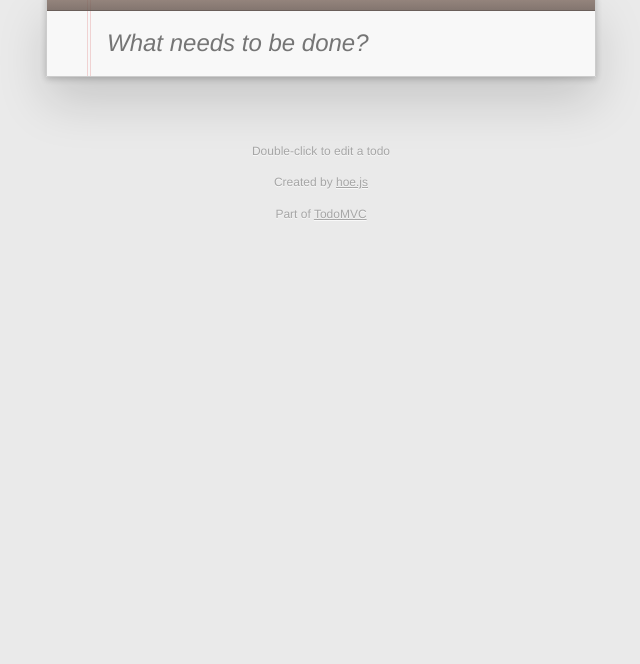
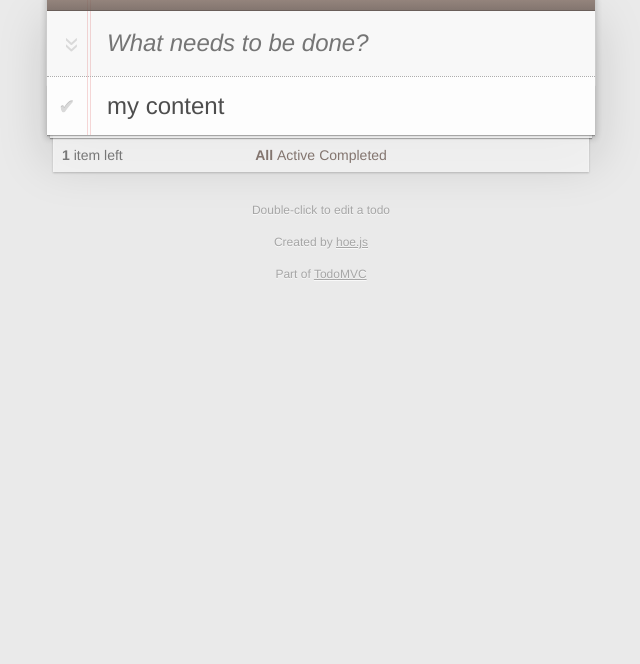
Before and after one commit to schettino72/hoe.js, a plain HTML site: page sample_todomvc/index.html in a window 1280 px wide. Shown: the part 136-800 px from the top of the page, without its empty margins (319-959 px from the left). Drawn offline with Linux system fonts and the light colour scheme.

Commit message:
todomvc using hoe.Component

```diff
--- a/sample_todomvc/app.js
+++ b/sample_todomvc/app.js
@@ -35,13 +35,24 @@
 	// An item has 3 properties: `id`, `title` and `completed`.
 	// The TodoItem is created inheriting from `hoe.Type` so
 	// it has some extra features.
-	var TodoItem = hoe.Type( function( id, title, completed ) {
-		this.id = id;
-		this.title = title;
-		this.completed = completed;
+	var TodoItem = hoe.Component( 'todo-item', function (args){
+		if (!this.__loaded_html__){
+			this.$ele = $(this);
+			this.id = args.id
+			this.title = args.title
+			this.completed = args.completed
+		}
+		this.render()
 	});
 
-	// ### render
+	TodoItem.from_html = function(){
+		this.$ele = $(this);
+		this.id = this.$ele.attr('id');
+		this.title = this.$ele.text();
+		this.completed = this.$ele.attr('completed') == true;
+		this.$ele.empty();
+	}
+
 	// `hoe.js` approach is that HTML for "widgets" should be created
 	// directly by javascript.
 	//
@@ -54,7 +65,7 @@
 	// Creating HTML from js lets us simplify by keeping all the code in a single
 	// location and avoid problems like referencing elements by name that might
 	// have changed, have a typo or are simply hard to locate.
-	TodoItem.prototype.render = function() {
+	TodoItem.render = function() {
 		// * create the _input_ element for the checkbox calling the function
 		//	 with the tag name
 		// * HTML attributes are passed as plain objects
@@ -98,7 +109,9 @@
 		// as event handler, here we just pass a reference to the TodoItem
 		// being deleted.
 		var $button = button({ 'class': 'destroy' });
-		this.listen( $button, 'click', function(){ this.fire('delete', this); } );
+		this.listen( $button, 'click', function(){
+			this.fire('delete', this);
+		} );
 
 		// Here we create the _input_ element to be used when the title
 		// of the TodoItem is being edited.
@@ -111,10 +124,10 @@
 		// HTML attributes, DOM elements are appended to the content.
 		// You can pass as many arguments as you wish.
 		var $view = div( {'class': 'view'}, this.$checkbox, this.$label, $button );
-		this.$ele = li( $view, this.$input );
+		this.$ele.append( $view, this.$input );
 
 		// And finally set a class to apply a CSS style.
-		return this.$ele.toggleClass( 'completed', this.completed );
+		this.$ele.css('display', 'block').toggleClass( 'completed', this.completed );
 	};
 
 	// ### Event handlers
@@ -122,13 +135,13 @@
 	//
 	// `startEdit` will display the input element (done through CSS,
 	// so just change the `class` attribute).
-	TodoItem.prototype.startEdit = function() {
+	TodoItem.startEdit = function() {
 		this.$ele.addClass( 'editing' );
 		this.$input.focus();
 	};
 
 	// `updateTitle` when finished editing.
-	TodoItem.prototype.updateTitle = function( e ){
+	TodoItem.updateTitle = function( e ){
 		if ( e.type === 'blur' || e.keyCode === ENTER_KEY ) {
 			// update the Object property
 			this.title = $.trim( this.$input.val() );
@@ -146,7 +159,7 @@
 	// `toggleCompleted`, about the same steps.
 	// Update the object property, update the UI and trigger an event to
 	// notify the container.
-	TodoItem.prototype.toggleCompleted = function() {
+	TodoItem.toggleCompleted = function() {
 		this.completed = this.$checkbox.prop( 'checked' );
 		this.$ele.toggleClass( 'completed' );
 		this.fire( 'toggle', this );
@@ -158,7 +171,7 @@
 	// The constructor defines the object properties, the initial data
 	// is loaded from LocalStorage.
 	// The URL hash can be used to set the initial "view filter".
-	var TodoApp = hoe.Type(function() {
+	var TodoApp = hoe.Component('todo-app', function() {
 		// dict of TodoItem by id
 		this.todos = {};
 		// helper to generate TodoItem id's
@@ -174,16 +187,36 @@
 
 		// Initialization: load data from LocalStorage
 		this.load();
+
+		// add elements from HTML
+		this.forEach(this.extra, function(todo_item){
+			this.addItem(todo_item);
+		});
+
+		this.updateCount();
+		if (this.num_items){
+			this.$hide_empty.show()
+		}
 		// read hash from URL to set initial filter
 		this.hashChanged();
 	});
 
+	TodoApp.from_html = function(){
+		this.extra = [];
+		var $this = $(this);
+		var that = this;
+		$('todo-item', $this).each(function (_, todo_item){
+			that.extra.push(todo_item);
+			$(todo_item).detach(); // dont remove event handlers
+		});
+	}
+
 	// ### render
 	// create HTMl elements and attach events
-	TodoApp.prototype.render = function() {
+	TodoApp.render = function() {
 		// the input element where new TodoItem can be added
 		this.$input = input({ id: 'new-todo', placeholder: 'What needs to be done?', autofocus: '' });
-		this.listen( this.$input, 'keyup', this.addItemCallback );
+		this.listen( this.$input, 'keyup', this.createItemCallback );
 
 		// checkbox to toggle all Todo's at once
 		this.$toggleAll = input({ id:'toggle-all', type:'checkbox' });
@@ -217,19 +250,21 @@
 		// creation functioins, but use an existing element.
 		// Plain objects become HTML attributes, string and other DOM
 		// elements are append to the content.
-		$( '#todoapp' ).hoe( header( {id:'header'}, h1( 'todos' ), this.$input ),
-							 this.$main.attr( 'id', 'main' ),
-							 this.$footer.attr( 'id', 'footer' ) );
+		$(this).hoe( header( {id:'header'}, h1( 'todos' ), this.$input ),
+					 this.$main.attr( 'id', 'main' ),
+					 this.$footer.attr( 'id', 'footer' ) );
+		$(this).css('display', 'block');
 
 		// Create a group of elements that will be hidden when todo list is empty.
 		this.$hide_empty = $( this.$footer ).add( this.$main ).hide();
 
 		// Attach event handler for haschange in the URL
 		this.listen($(window), 'hashchange', this.hashChanged);
+
 	};
 
 	// `render_filter` create HTML for filter options.
-	TodoApp.prototype.render_filter = function( data, path ) {
+	TodoApp.render_filter = function( data, path ) {
 		var $link = a( {href: '#/' + path }, data.title );
 		$link.toggleClass( 'selected', ( this.filter == path) );
 		this.listen( $link, 'click', function() {
@@ -241,7 +276,7 @@
 
 	// ### hashChanged
 	// Read hash from URL and apply filter
-	TodoApp.prototype.hashChanged = function() {
+	TodoApp.hashChanged = function() {
 		if ( location.hash ) {
 			this.setFilter(location.hash.substring(2));
 		}
@@ -249,7 +284,7 @@
 
 	// ### setFilter
 	// Change view to display only todo items that match the filter.
-	TodoApp.prototype.setFilter = function( path ) {
+	TodoApp.setFilter = function( path ) {
 		// uptate propery
 		this.filter = path;
 		// update UI
@@ -261,24 +296,34 @@
 		this.save();
 	};
 
+	// ### createItem
+	// Create new TodoItem and add them to the TodoApp.
+	// This is used on initialization for items read from LocalStorage
+	// and for items added through the UI.
+	TodoApp.createItem = function( id, title, completed ) {
+		var item = TodoItem.New({id:id, title:title, completed:completed});
+		this.addItem(item);
+	}
+
 	// ### addItem
 	// Adds the TodoItem to the TodoApp and renders it.
-	// This is used on initialization for items read from LocalStorage
-	// and for items added through the UI.
-	TodoApp.prototype.addItem = function( id, title, completed ) {
-		// create a new TodoItem
-		this.todos[id] = new TodoItem( id, title, completed );
+	TodoApp.addItem = function( item ) {
+		var id = item.id;
+		if (id in this.todos) return;
+		this.todos[id] = item;
 		// Attach event handlers to TodoItem events.
 		// The API is the same as used by DOM events,
 		// just pass the object as first parameter instead of
 		// a DOM element. Than comes the event name (_string_),
 		// and the callback.
-		this.listen( this.todos[id], 'delete', this.deleteItem );
+		this.listen( this.todos[id], 'delete', function(event){
+			this.deleteItem(event.detail);
+		});
 		this.listen( this.todos[id], 'toggle', this.itemToggled );
 		this.listen( this.todos[id], 'updated', this.save );
 		this.num_items += 1;
-		this.num_completed += completed ? 1 : 0;
-		this.$todoList.append( this.todos[id].render() );
+		this.num_completed += item.completed ? 1 : 0;
+		this.$todoList.append( this.todos[id] );
 		this.filterItem( this.todos[id] );
 	};
 
@@ -286,7 +331,7 @@
 	// ### updateCount
 	// Whenever an item is added or edited we need to refresh
 	// the footer displaying the summary of items/completed.
-	TodoApp.prototype.updateCount = function() {
+	TodoApp.updateCount = function() {
 		var left = this.num_items - this.num_completed;
 		var left_str = ( left == 1 ) ? ' item left' : ' items left';
 		this.$toggleAll.prop( 'checked', (this.num_completed === this.num_items) );
@@ -296,13 +341,13 @@
 		this.save();
 	};
 
-	// ### addItemCallback
+	// ### createItemCallback
 	// Called when a new TodoItem is created from the UI
-	TodoApp.prototype.addItemCallback = function( e ) {
+	TodoApp.createItemCallback = function( e ) {
 		var title = $.trim( this.$input.val() );
 		if ( e.which === ENTER_KEY && title ) {
 			var id = this.next_id++;
-			this.addItem( id, title, false );
+			this.createItem( id, title, false );
 			this.$input.val( '' );
 			this.$hide_empty.show();
 			this.updateCount();
@@ -310,33 +355,34 @@
 	};
 
 	// ### deleteItem
-	TodoApp.prototype.deleteItem = function( item ) {
-		item.$ele.remove();
+	TodoApp.deleteItem = function( item ) {
 		this.num_items -= 1;
 		this.num_completed -= item.completed ? 1 : 0;
 		if ( this.num_items === 0 ){
 			this.$hide_empty.hide();
 		}
 		delete this.todos[item.id];
+		$(item).remove();
 		this.updateCount();
 	};
 
 	// ### filterItem
 	// Apply filter to a single item setting its visibility.
-	TodoApp.prototype.filterItem = function ( item ) {
-		item.$ele.toggle(( item.completed != this.filter_opts[this.filter].value ));
+	TodoApp.filterItem = function ( item ) {
+		$(item).toggle(( item.completed != this.filter_opts[this.filter].value ));
 	};
 
 	// ### itemToggled
 	// Event handler for TodoItem. Updates counter and applly filter on item
-	TodoApp.prototype.itemToggled = function( item ) {
+	TodoApp.itemToggled = function( event ) {
+		var item = event.detail;
 		this.num_completed += item.completed ? 1 : -1;
 		this.filterItem( item );
 		this.updateCount();
 	};
 
 	// ### toggleAll
-	TodoApp.prototype.toggleAll = function() {
+	TodoApp.toggleAll = function() {
 		var checked = this.$toggleAll.prop( 'checked' );
 		this.forEach( this.todos, function( item ){
 			if ( item.completed !== checked ){
@@ -349,7 +395,7 @@
 	// ### clearCompleted
 	// Delete all TodoItem that are completed.
 	// Note: items are deleted one by one...
-	TodoApp.prototype.clearCompleted = function(){
+	TodoApp.clearCompleted = function(){
 		this.forEach( this.todos, function( item ){
 			if ( item.completed ){
 				this.deleteItem( item );
@@ -359,7 +405,7 @@
 
 	// ### load
 	// This app saves the session data using LocaStorage.
-	TodoApp.prototype.load = function() {
+	TodoApp.load = function() {
 		var store = localStorage.getItem( 'todos-hoejs' );
 		if ( store ) {
 			// load list of TodoItem, filter, and next_id from LocaStorage
@@ -371,9 +417,8 @@
 			// add the items read from the store
 			this.forEach( data.todos, function( value, key ) {
 				this.$hide_empty.show();
-				this.addItem( key, value[0], value[1] );
+				this.createItem( key, value[0], value[1] );
 			});
-			this.updateCount();
 			return;
 		}
 		this.render();
@@ -381,7 +426,7 @@
 
 	// ### save
 	// save whole TodoApp on LocalStorage
-	TodoApp.prototype.save = function() {
+	TodoApp.save = function() {
 		var todos = {};
 		this.forEach( this.todos, function( v, k ) {
 			todos[k] = [ v.title, v.completed ];
@@ -390,8 +435,4 @@
 		localStorage.setItem( 'todos-hoejs', JSON.stringify( data ) );
 	};
 
-	// ## create the application
-	// This tipically should be done in a separate file. But just following
-	// TodoMVC guidelines...
-	new TodoApp();
 })( window );
--- a/sample_todomvc/assets/base.css
+++ b/sample_todomvc/assets/base.css
@@ -179,33 +179,33 @@ label[for='toggle-all'] {
 	list-style: none;
 }
 
-#todo-list li {
+#todo-list todo-item {
 	position: relative;
 	font-size: 24px;
 	border-bottom: 1px dotted #ccc;
 }
 
-#todo-list li:last-child {
+#todo-list todo-item:last-child {
 	border-bottom: none;
 }
 
-#todo-list li.editing {
+#todo-list todo-item.editing {
 	border-bottom: none;
 	padding: 0;
 }
 
-#todo-list li.editing .edit {
+#todo-list todo-item.editing .edit {
 	display: block;
 	width: 506px;
 	padding: 13px 17px 12px 17px;
 	margin: 0 0 0 43px;
 }
 
-#todo-list li.editing .view {
+#todo-list todo-item.editing .view {
 	display: none;
 }
 
-#todo-list li .toggle {
+#todo-list todo-item .toggle {
 	text-align: center;
 	width: 40px;
 	/* auto, since non-WebKit browsers doesn't support input styling */
@@ -222,7 +222,7 @@ label[for='toggle-all'] {
 	appearance: none;
 }
 
-#todo-list li .toggle:after {
+#todo-list todo-item .toggle:after {
 	content: '✔';
 	line-height: 43px; /* 40 + a couple of pixels visual adjustment */
 	font-size: 20px;
@@ -230,14 +230,14 @@ label[for='toggle-all'] {
 	text-shadow: 0 -1px 0 #bfbfbf;
 }
 
-#todo-list li .toggle:checked:after {
+#todo-list todo-item .toggle:checked:after {
 	color: #85ada7;
 	text-shadow: 0 1px 0 #669991;
 	bottom: 1px;
 	position: relative;
 }
 
-#todo-list li label {
+#todo-list todo-item label {
 	word-break: break-word;
 	padding: 15px;
 	margin-left: 45px;
@@ -250,12 +250,12 @@ label[for='toggle-all'] {
 	transition: color 0.4s;
 }
 
-#todo-list li.completed label {
+#todo-list todo-item.completed label {
 	color: #a9a9a9;
 	text-decoration: line-through;
 }
 
-#todo-list li .destroy {
+#todo-list todo-item .destroy {
 	display: none;
 	position: absolute;
 	top: 0;
@@ -273,7 +273,7 @@ label[for='toggle-all'] {
 	transition: all 0.2s;
 }
 
-#todo-list li .destroy:hover {
+#todo-list todo-item .destroy:hover {
 	text-shadow: 0 0 1px #000,
 				 0 0 10px rgba(199, 107, 107, 0.8);
 	-webkit-transform: scale(1.3);
@@ -283,19 +283,19 @@ label[for='toggle-all'] {
 	transform: scale(1.3);
 }
 
-#todo-list li .destroy:after {
+#todo-list todo-item .destroy:after {
 	content: '✖';
 }
 
-#todo-list li:hover .destroy {
+#todo-list todo-item:hover .destroy {
 	display: block;
 }
 
-#todo-list li .edit {
+#todo-list todo-item .edit {
 	display: none;
 }
 
-#todo-list li.editing:last-child {
+#todo-list todo-item.editing:last-child {
 	margin-bottom: -1px;
 }
 
@@ -389,11 +389,11 @@ label[for='toggle-all'] {
 */
 @media screen and (-webkit-min-device-pixel-ratio:0) {
 	#toggle-all,
-	#todo-list li .toggle {
+	#todo-list todo-item .toggle {
 		background: none;
 	}
 
-	#todo-list li .toggle {
+	#todo-list todo-item .toggle {
 		height: 40px;
 	}
 
--- a/sample_todomvc/index.html
+++ b/sample_todomvc/index.html
@@ -10,12 +10,15 @@
 	<![endif]-->
 </head>
 <body>
-	<section id="todoapp"></section>
+	<todo-app id="todoapp">
+      <todo-item id="x2" completed="true" >my content</todo-item>
+    </todo-app>
 	<footer id="info">
 		<p>Double-click to edit a todo</p>
 		<p>Created by <a href="https://github.com/schettino72/hoe.js">hoe.js</a></p>
 		<p>Part of <a href="http://todomvc.com">TodoMVC</a></p>
 	</footer>
+    <script src="../components/custom-elements.all.js"></script>
     <script src="../components/jquery.js"></script>
     <script src="../src/hoe.js"></script>
 	<script src="app.js"></script>
```
